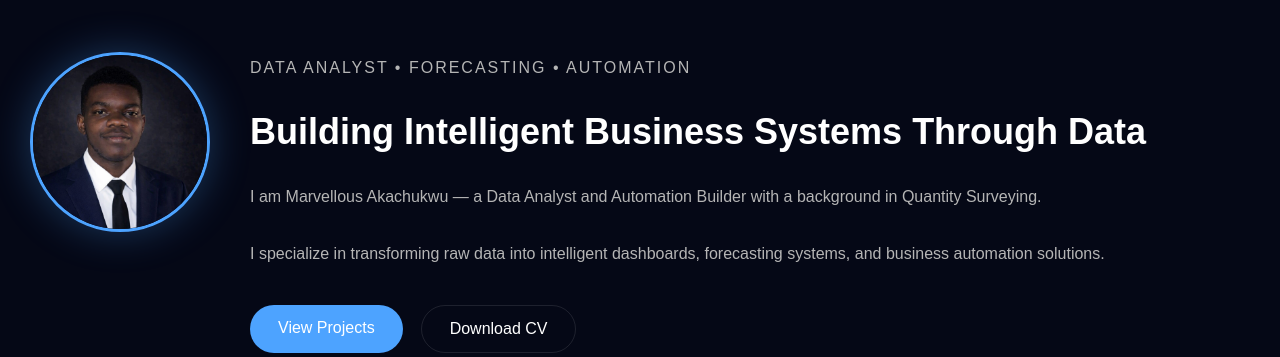
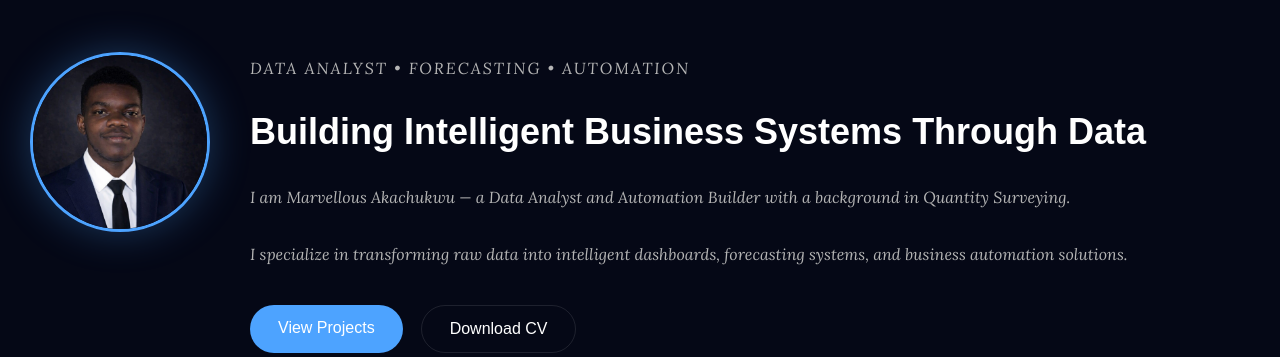
Before and after one commit to Marvel-del/Portfolio, a Flask app: page /about in a window 1280 px wide. Shown: the part 66-423 px from the top of the page. Run offline with Flask 3, Linux system fonts and the light colour scheme.

Commit message:
Update about.css

```diff
--- a/static/about.css
+++ b/static/about.css
@@ -21,6 +21,15 @@ nav{
   backdrop-filter:blur(12px);
   z-index:999;
 }
+
+.about-text p{
+  font-family: 'Lora', serif;
+  font-style: italic;
+  font-size: 16px;
+  line-height: 2;
+  color: #b5b5b5;
+}
+
 
 .logo{
   color:#4da3ff;
```
